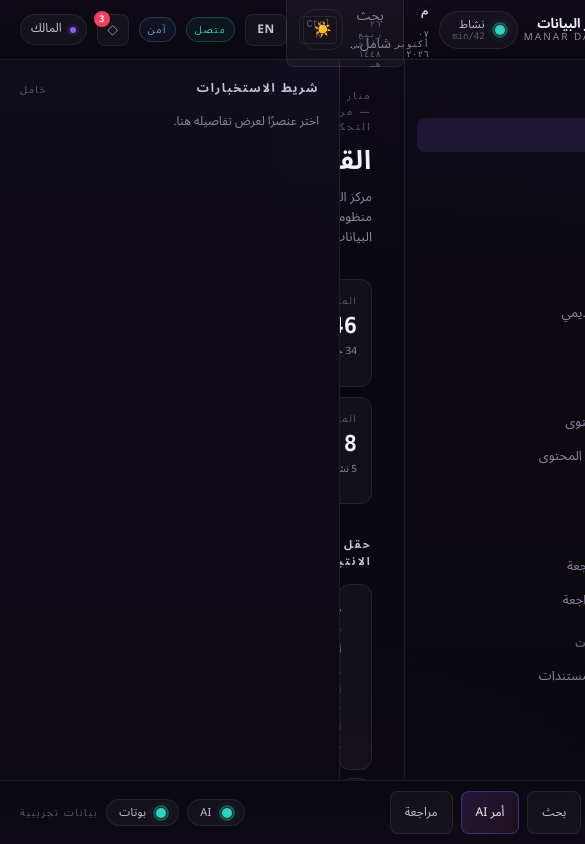
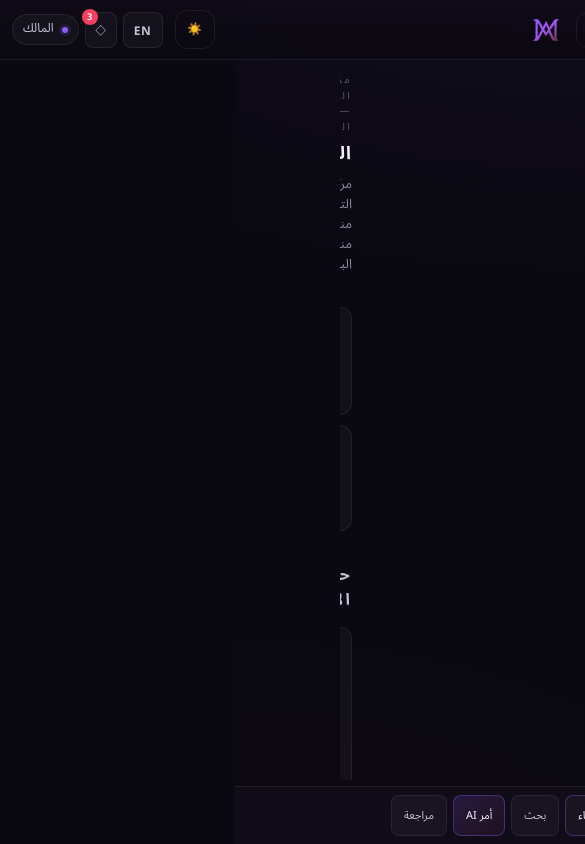
Before and after one commit to zwzz46324-hue/manar-command, a React (Vite) app: page / in a window 390 px wide. Shown: the top 844 px of the page, 585 px wide, since content can reach past the window. Built offline with nearby package versions, Linux system fonts and the light colour scheme.

Commit message:
MANAR COMMAND — Phase 51: Mobile responsive + Drawer menu

```diff
--- a/index.html
+++ b/index.html
@@ -7,6 +7,7 @@
     <meta name="viewport" content="width=device-width, initial-scale=1.0, viewport-fit=cover" />
     <meta name="theme-color" content="#0a0810" />
     <meta name="description" content="منار البيانات — مركز التحكم | MANAR DATA Command Center" />
+    <meta name="mobile-web-app-capable" content="yes" />
     <meta name="apple-mobile-web-app-capable" content="yes" />
     <meta name="apple-mobile-web-app-status-bar-style" content="black-translucent" />
     <meta name="apple-mobile-web-app-title" content="منار" />
--- /dev/null
+++ b/src/design-system/tokens/mobile.css
@@ -0,0 +1,195 @@
+/* ============================================
+   MANAR COMMAND — Mobile Responsive (Phase 51)
+   ============================================ */
+
+/* Tablet — 768px إلى 1024px */
+@media (min-width: 768px) and (max-width: 1024px) {
+  .navigation-spine {
+    width: 220px !important;
+  }
+  main {
+    margin-inline-start: 220px !important;
+  }
+}
+
+/* Mobile — أقل من 768px */
+@media (max-width: 767px) {
+  /* ---------- Shell ---------- */
+  .manar-shell {
+    padding: 0 !important;
+  }
+
+  /* ---------- الترويسة ---------- */
+  .system-horizon {
+    padding: 8px 12px !important;
+    gap: 8px !important;
+    flex-wrap: nowrap !important;
+    min-height: 48px !important;
+    overflow-x: auto;
+    scrollbar-width: none;
+  }
+  .system-horizon::-webkit-scrollbar { display: none; }
+
+  .horizon-brand .brand-text,
+  .horizon-brand .brand-sub {
+    display: none !important;
+  }
+
+  .horizon-search { display: none !important; }
+
+  .horizon-actions {
+    gap: 6px !important;
+    margin-inline-start: auto;
+  }
+
+  /* أخفِ: نشاط، نبضات، المالك، التاريخ على الجوال */
+  .horizon-actions .pulse,
+  .horizon-actions .manar-pulse,
+  .horizon-actions .state-pill,
+  .horizon-actions .owner-chip,
+  .horizon-actions .manar-clock,
+  .horizon-actions .horizon-date {
+    display: none !important;
+  }
+
+  .lang-toggle,
+  .theme-toggle {
+    padding: 6px 10px !important;
+    font-size: 12px !important;
+    min-width: 40px !important;
+  }
+
+  /* ---------- القائمة الجانبية = Drawer ---------- */
+  .navigation-spine {
+    position: fixed !important;
+    top: 48px;
+    bottom: 0;
+    inset-inline-start: -100% !important;
+    width: 82% !important;
+    max-width: 300px;
+    z-index: 150;
+    transition: inset-inline-start 250ms cubic-bezier(0.2, 0.8, 0.2, 1);
+    overflow-y: auto;
+    background: var(--manar-bg-1) !important;
+    border-inline-end: 1px solid var(--manar-border);
+    padding: 12px 0 !important;
+  }
+  .navigation-spine.open {
+    inset-inline-start: 0 !important;
+    box-shadow: 0 12px 40px rgba(0, 0, 0, 0.5);
+  }
+
+  /* خلفية معتمة عند فتح القائمة */
+  .spine-overlay {
+    position: fixed;
+    inset: 0;
+    background: rgba(0, 0, 0, 0.55);
+    z-index: 149;
+    opacity: 0;
+    pointer-events: none;
+    transition: opacity 200ms;
+  }
+  .spine-overlay.open {
+    opacity: 1;
+    pointer-events: auto;
+  }
+
+  /* نصوص القائمة أكبر للمس */
+  .nav-item {
+    padding: 12px 16px !important;
+    font-size: 14px !important;
+  }
+  .nav-group {
+    font-size: 10px !important;
+    padding: 12px 16px 6px !important;
+  }
+
+  /* ---------- المحتوى الرئيسي ---------- */
+  main {
+    margin-inline-start: 0 !important;
+    padding: 12px !important;
+    padding-bottom: 80px !important; /* مساحة للـ dock */
+  }
+
+  /* ---------- الـ Dock السفلي ---------- */
+  .command-dock {
+    position: fixed !important;
+    bottom: 0;
+    inset-inline: 0;
+    padding: 8px 10px !important;
+    gap: 6px !important;
+    flex-wrap: nowrap;
+    overflow-x: auto;
+    z-index: 100;
+    background: var(--manar-bg-1) !important;
+    border-top: 1px solid var(--manar-border);
+    scrollbar-width: none;
+  }
+  .command-dock::-webkit-scrollbar { display: none; }
+
+  .dock-btn {
+    flex-shrink: 0;
+    padding: 8px 12px !important;
+    font-size: 11px !important;
+    white-space: nowrap;
+  }
+  .dock-hint, .dock-spacer + .manar-pulse, .command-dock .manar-pulse {
+    display: none !important;
+  }
+
+  /* ---------- Intelligence Rail ---------- */
+  .intelligence-rail {
+    display: none !important;
+  }
+
+  /* ---------- الشبكات ---------- */
+  .bv-stats,
+  .al-stats,
+  .sh-stats,
+  .st-stats,
+  .sl-stats {
+    grid-template-columns: 1fr 1fr !important;
+    gap: 8px !important;
+  }
+
+  /* ---------- الجداول → بطاقات ---------- */
+  .al-row {
+    grid-template-columns: 1fr 1fr !important;
+    gap: 8px !important;
+    padding: 10px !important;
+    font-size: 11px;
+  }
+  .al-row.head { display: none !important; }
+
+  /* ---------- العناوين ---------- */
+  h1 { font-size: 18px !important; }
+  h2 { font-size: 16px !important; }
+  h3 { font-size: 14px !important; }
+
+  /* ---------- الأزرار ---------- */
+  button, .rc-btn, .st-btn, .al-filter, .bv-filter, .sl-filter {
+    min-height: 36px;
+    font-size: 12px;
+  }
+
+  /* ---------- المودالات ---------- */
+  .rc-modal, .sh-panel {
+    max-width: 95% !important;
+    max-height: 90vh !important;
+    padding: 16px !important;
+  }
+}
+
+/* Mobile صغير جدًا — أقل من 400px */
+@media (max-width: 400px) {
+  .bv-stats,
+  .al-stats,
+  .sh-stats,
+  .st-stats,
+  .sl-stats {
+    grid-template-columns: 1fr !important;
+  }
+  .al-row {
+    grid-template-columns: 1fr !important;
+  }
+}
--- a/src/layouts/CommandLayout.css
+++ b/src/layouts/CommandLayout.css
@@ -160,3 +160,30 @@
   border-color: var(--manar-border-strong);
   transform: rotate(15deg);
 }
+
+/* === Menu Toggle (Phase 51) === */
+.spine-toggle {
+  display: none;
+  flex-direction: column;
+  justify-content: center;
+  gap: 4px;
+  width: 36px;
+  height: 36px;
+  padding: 8px;
+  background: transparent;
+  border: 1px solid var(--manar-border);
+  border-radius: var(--manar-radius);
+  cursor: pointer;
+  margin-inline-end: 8px;
+  flex-shrink: 0;
+}
+.spine-toggle span {
+  display: block;
+  width: 16px;
+  height: 2px;
+  background: var(--manar-text);
+  border-radius: 2px;
+}
+@media (max-width: 767px) {
+  .spine-toggle { display: flex !important; }
+}
--- a/src/layouts/CommandLayout.tsx
+++ b/src/layouts/CommandLayout.tsx
@@ -1,5 +1,5 @@
 
-import React, { useState } from "react";
+import React, { useEffect, useState } from "react";
 import { NavLink, Outlet } from "react-router-dom";
 import { ManarLogo, ManarCommandPalette, ManarPulse, ManarClock, ManarNotifications } from "../design-system/components";
 import { useLang } from "../i18n";
@@ -65,6 +65,16 @@ export function CommandLayout() {
   });
   const { id, kind, labelAr, labelEn, clear } = useSelection();
   const [paletteOpen, setPaletteOpen] = useState(false);
+  const [spineOpen, setSpineOpen] = useState(false);
+
+  useEffect(() => {
+    if (!spineOpen) return;
+    const handler = (e: KeyboardEvent) => {
+      if (e.key === "Escape") setSpineOpen(false);
+    };
+    window.addEventListener("keydown", handler);
+    return () => window.removeEventListener("keydown", handler);
+  }, [spineOpen]);
 
   const railLabel = lang === "ar" ? labelAr : labelEn;
   const hasSelection = !!id;
@@ -72,7 +82,10 @@ export function CommandLayout() {
   return (
     <div className="manar-shell" dir={dir}>
       <header className="system-horizon">
-        <div className="horizon-brand">
+        <button className="spine-toggle" type="button" onClick={() => setSpineOpen(true)} aria-label="Open menu">
+            <span></span><span></span><span></span>
+          </button>
+          <div className="horizon-brand">
           <ManarLogo size={28} />
           <div className="brand-text">
             <span className="brand-ar">{t.brandAr}</span>
@@ -104,13 +117,14 @@ export function CommandLayout() {
         </div>
       </header>
 
-      <aside className="navigation-spine" aria-label="Main navigation">
+      <div className={"spine-overlay" + (spineOpen ? " open" : "")} onClick={() => setSpineOpen(false)} />
+      <aside className={"navigation-spine" + (spineOpen ? " open" : "")} aria-label="Main navigation">
         <nav className="spine-inner">
           {t.nav.map((group, gi) => (
             <React.Fragment key={gi}>
               <p className="nav-group">{group.label}</p>
               {group.items.map((item, ii) => (
-                <NavLink key={ii} to={targetFor(gi, ii, t.nav)} end className={({ isActive }) => "nav-item" + (isActive ? " active" : "")}>
+                <NavLink key={ii} to={targetFor(gi, ii, t.nav)} end className={({ isActive }) => "nav-item" + (isActive ? " active" : "")} onClick={() => setSpineOpen(false)}>
                   {item}
                 </NavLink>
               ))}
--- a/src/main.tsx
+++ b/src/main.tsx
@@ -5,6 +5,7 @@ import { registerSW } from "virtual:pwa-register";
 import App from "./App";
 import { LanguageProvider } from "./i18n";
 import "./design-system/tokens/tokens.css";
+import "./design-system/tokens/mobile.css";
 
 registerSW({ immediate: true });
 
```
